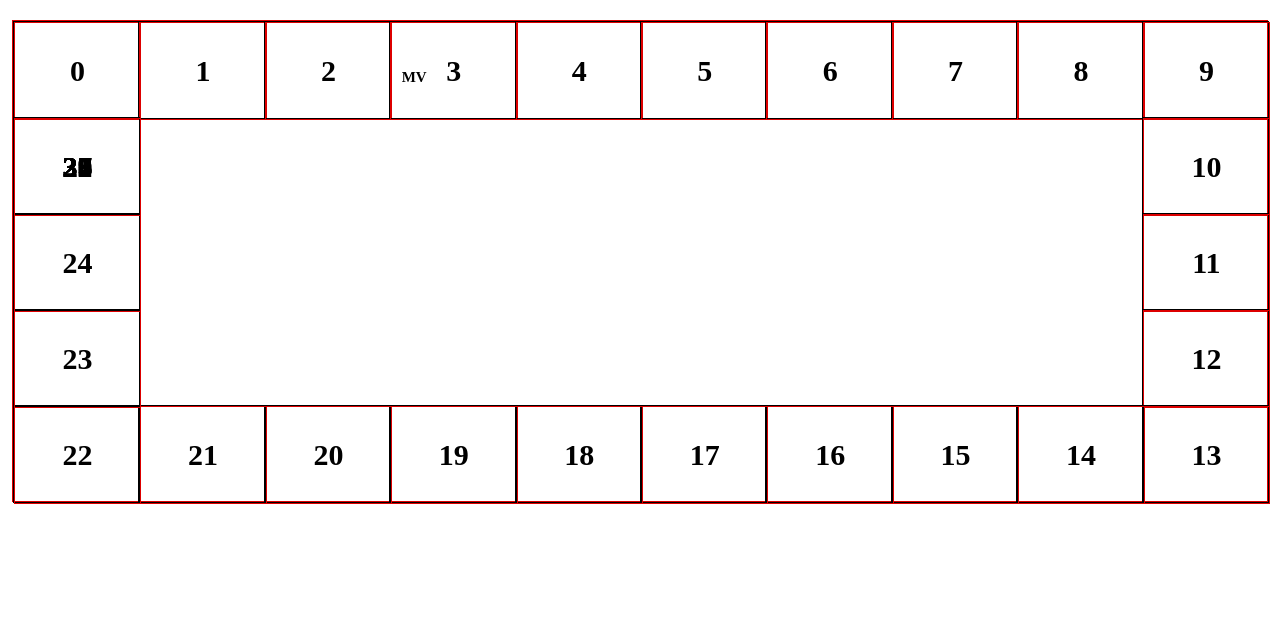
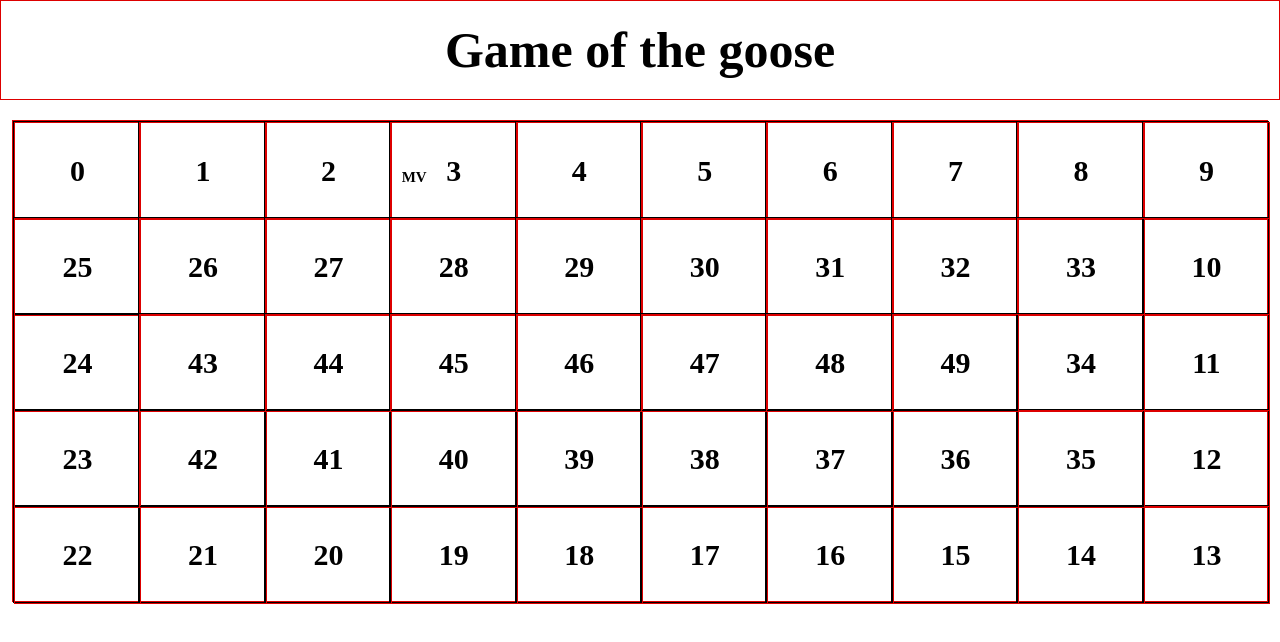
Before and after one commit to MarcoValeri/game-of-the-goose, a React (Vite) app: page / in a window 1280 px wide. Shown: the top 642 px of the page. Built offline with nearby package versions, Linux system fonts and the light colour scheme.

Commit message:
Add all panels for the game

```diff
--- a/src/App.jsx
+++ b/src/App.jsx
@@ -7,7 +7,7 @@ import GameSpace from './components/GameSpace/GameSpace';
 const App = () => {
     return (
         <>
-            {/* <Nav /> */}
+            <Nav />
             <GameSpace />
         </>
     )
--- a/src/components/GameSpace/GameSpace.jsx
+++ b/src/components/GameSpace/GameSpace.jsx
@@ -41,6 +41,22 @@ const GameSpace = () => {
             <Panel number={31} />
             <Panel number={32} />
             <Panel number={33} />
+            <Panel number={34} />
+            <Panel number={35} />
+            <Panel number={36} />
+            <Panel number={37} />
+            <Panel number={38} />
+            <Panel number={39} />
+            <Panel number={40} />
+            <Panel number={41} />
+            <Panel number={42} />
+            <Panel number={43} />
+            <Panel number={44} />
+            <Panel number={45} />
+            <Panel number={46} />
+            <Panel number={47} />
+            <Panel number={48} />
+            <Panel number={49} />
         </div>
     )
 }
--- a/src/components/Panel/Panel.scss
+++ b/src/components/Panel/Panel.scss
@@ -131,42 +131,122 @@
 
     &__step-26 {
         top: 20%;
-        left: 0%;
+        left: 10%; // +10%
     }
 
     &__step-27 {
         top: 20%;
-        left: 0%;
+        left: 20%;
     }
 
     &__step-28 {
         top: 20%;
-        left: 0%;
+        left: 30%;
     }
 
     &__step-29 {
         top: 20%;
-        left: 0%;
+        left: 40%;
     }
 
     &__step-30 {
         top: 20%;
-        left: 0%;
+        left: 50%;
     }
 
     &__step-31 {
         top: 20%;
-        left: 0%;
+        left: 60%;
     }
 
     &__step-32 {
         top: 20%;
-        left: 0%;
+        left: 70%;
     }
 
     &__step-33 {
         top: 20%;
-        left: 0%;
+        left: 80%;
+    }
+
+    &__step-34 {
+        top: 40%; // +20%
+        left: 80%;
+    }
+
+    &__step-35 {
+        top: 60%;
+        left: 80%;
+    }
+
+    &__step-36 {
+        top: 60%;
+        left: 70%; // -10%
+    }
+
+    &__step-37 {
+        top: 60%;
+        left: 60%;
+    }
+
+    &__step-38 {
+        top: 60%;
+        left: 50%;
+    }
+
+    &__step-39 {
+        top: 60%;
+        left: 40%;
+    }
+
+    &__step-40 {
+        top: 60%;
+        left: 30%;
+    }
+
+    &__step-41 {
+        top: 60%;
+        left: 20%;
+    }
+
+    &__step-42 {
+        top: 60%;
+        left: 10%;
+    }
+
+    &__step-43 {
+        top: 40%;
+        left: 10%;
+    }
+
+    &__step-44 {
+        top: 40%;
+        left: 20%; // +10%
+    }
+
+    &__step-45 {
+        top: 40%;
+        left: 30%;
+    }
+
+    &__step-46 {
+        top: 40%;
+        left: 40%;
+    }
+
+    &__step-47 {
+        top: 40%;
+        left: 50%;
+    }
+
+    &__step-48 {
+        top: 40%;
+        left: 60%;
+    }
+
+    &__step-49 {
+        top: 40%;
+        left: 70%;
     }
 
 }
```
